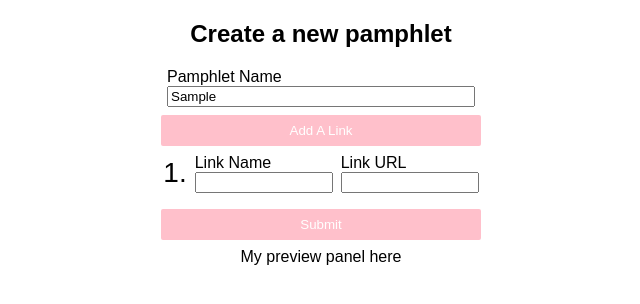
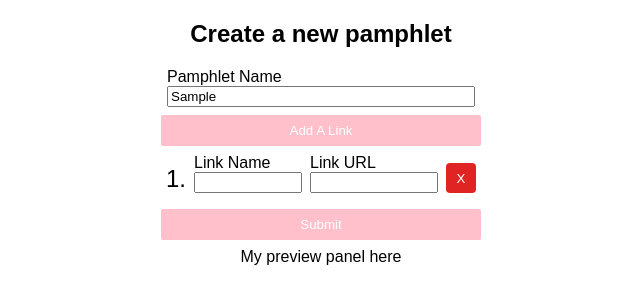
Before and after one commit to wilsonj806/linket, a Next.js app: page /post in a window 1280 px wide. Both pictures are taken after typing "Sample" into the empty fields and a click on the button "Add A Link". Shown: the top 304 px of the page, without its empty margins (319-959 px from the left). Built offline with nearby package versions, Linux system fonts and the light colour scheme.

Commit message:
Add more styling to the post pamphlet form
Also add a delete entry button to the dynamic form input component

```diff
--- a/components/DynFormInput.js
+++ b/components/DynFormInput.js
@@ -2,7 +2,13 @@ import React from "react";
 
 import styles from "../styles/post.module.css";
 
-const DynamicFormInput = ({ updateStateFn, name, link, index }) => {
+const DynamicFormInput = ({
+  deleteEntryFn,
+  updateStateFn,
+  name,
+  link,
+  index,
+}) => {
   const handleChange = ({ target }) => {
     if (target.name === "Link Name") {
       updateStateFn(target.value, link);
@@ -31,6 +37,13 @@ const DynamicFormInput = ({ updateStateFn, name, link, index }) => {
           value={link}
         />
       </label>
+      <button
+        className={styles["btn-trash"]}
+        type="button"
+        onClick={() => deleteEntryFn(index)}
+      >
+        X
+      </button>
     </div>
   );
 };
--- a/pages/post.js
+++ b/pages/post.js
@@ -17,6 +17,7 @@ const PostNewPamphlet = () => {
     updateName,
     addLink,
     updateEntry,
+    deleteEntry,
     submitPamphlet,
   } = usePamphlet();
 
@@ -25,6 +26,7 @@ const PostNewPamphlet = () => {
         <Input
           key={i}
           index={i}
+          deleteEntryFn={deleteEntry}
           updateStateFn={updateEntry(i)}
           name={linkObj["name"]}
           link={linkObj["link"]}
@@ -42,7 +44,6 @@ const PostNewPamphlet = () => {
   return (
     <article className={styles.article}>
       <div className={styles["form-container"]}>
-        {errors ? errors : ""}
         {pamphlet_link !== "" ? (
           <div>
             <h2>Here's the link to the new pamphlet</h2>
@@ -62,7 +63,13 @@ const PostNewPamphlet = () => {
               onChange={handleNameChange}
             />
           </label>
-          <button type="button" className={styles.btn} onClick={addLink}>
+          <span>{errors ? errors : ""}</span>
+          <button
+            type="button"
+            className={styles.btn}
+            onClick={addLink}
+            disabled={links.length === 5 ? true : false}
+          >
             Add A Link
           </button>
           {ToRender}
--- a/styles/post.module.css
+++ b/styles/post.module.css
@@ -22,14 +22,14 @@
 
 .wrap-dyn-input {
   display: flex;
-  align-items: center;
+  align-items: flex-end;
   margin-bottom: 16px;
   max-width: 320px;
 }
 
 .dynamic-input-count {
   display: block;
-  font-size: 28px;
+  font-size: 24px;
   margin-right: 8px;
 }
 
@@ -39,7 +39,13 @@
 
 .dynamic-label > * {
   display: block;
-  max-width: 130px;
+}
+.dynamic-label:first-of-type > * {
+  max-width: 100px;
+}
+.dynamic-label:last-of-type > * {
+  display: block;
+  max-width: 120px;
 }
 
 .input--name {
@@ -61,6 +67,31 @@
   margin-bottom: 8px;
 }
 
+.btn:hover,
+.btn:active {
+  background: rgb(216, 133, 147);
+}
+
+.btn:disabled {
+  background: lightgrey;
+}
+
+.btn-trash {
+  width: 30px;
+  height: 30px;
+  padding: 8px;
+  margin-left: 8px;
+  border-radius: 4px;
+  border: 0px solid transparent;
+  color: white;
+  background: rgb(224, 35, 35);
+}
+
+.btn-trash:hover,
+.btn-trash:active {
+  background: rgb(165, 33, 33);
+}
+
 @media screen and (min-width: 1024px) {
   .form-container {
     max-width: 100%;
```
